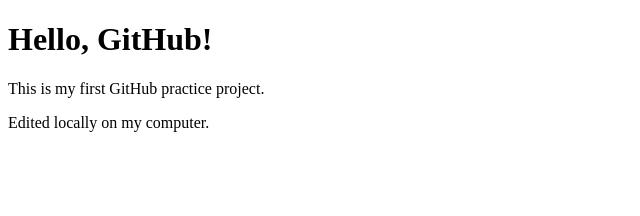
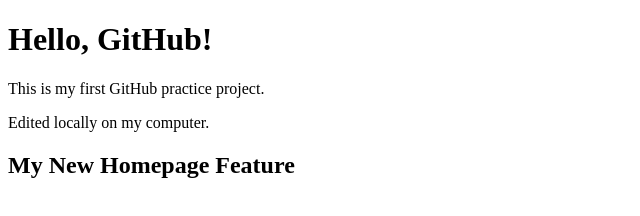
Before and after one commit to maazi-ahmed/github-practice, a plain HTML site: page index.html in a window 1280 px wide. Shown: the whole page, without its empty margins (0-640 px from the left). Drawn offline with Linux system fonts and the light colour scheme.

Commit message:
Add homepage feature

```diff
--- a/index.html
+++ b/index.html
@@ -10,5 +10,6 @@
     <h1>Hello, GitHub!</h1>
     <p>This is my first GitHub practice project.</p>
         <p>Edited locally on my computer.</p>
+          <h2>My New Homepage Feature</h2>
 </body>
 </html>
```
